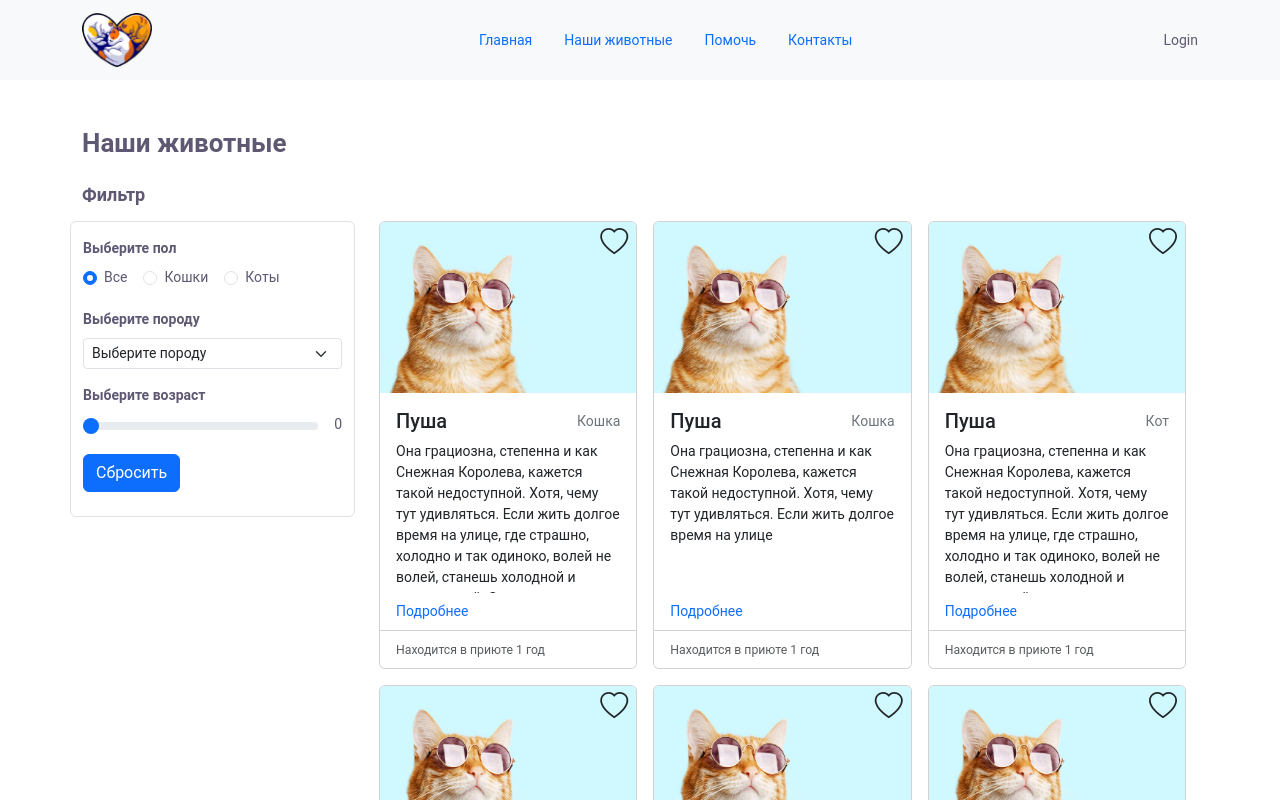
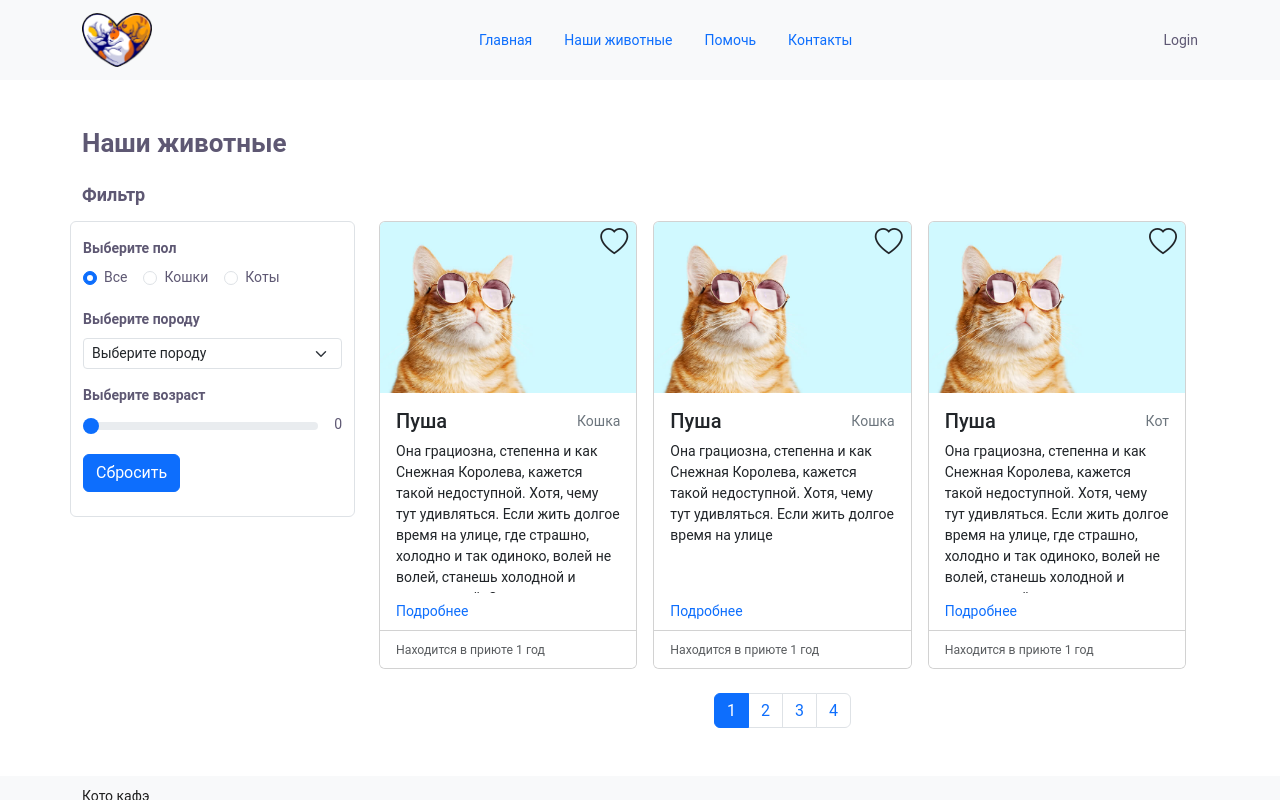
Before and after one commit to vkRadchenko/kotocafe, a React (Create React App) app: page / in a window 1280 px wide. Shown: the top 800 px of the page. Built offline with nearby package versions, Linux system fonts and the light colour scheme.

Commit message:
feat: add cats paginate

```diff
--- /dev/null
+++ b/src/components/common/pagination.tsx
@@ -0,0 +1,38 @@
+type paginate = {
+  currentPage: number
+  itemsCount: number
+  pageSize: number
+  onPageChange: (pageIndex: number) => void
+}
+
+const Pagination: React.FC<paginate> = ({
+  currentPage,
+  itemsCount,
+  pageSize,
+  onPageChange,
+}) => {
+  const pageCount = Math.ceil(itemsCount / pageSize)
+  if (pageCount === 1) return null
+  const arrNum: Array<number> = [...Array(pageCount).keys()].map(
+    (i: number) => i + 1
+  )
+
+  return (
+    <>
+      <ul className="pagination mt-4 justify-content-center">
+        {arrNum.map((page) => (
+          <li
+            key={'page_' + page}
+            className={`page-item ${page === currentPage ? 'active' : ''}`}
+          >
+            <button onClick={() => onPageChange(page)} className="page-link">
+              {page}
+            </button>
+          </li>
+        ))}
+      </ul>
+    </>
+  )
+}
+
+export default Pagination
--- a/src/components/pages/catsListPage/catsListPage.tsx
+++ b/src/components/pages/catsListPage/catsListPage.tsx
@@ -1,15 +1,34 @@
+import React, { useState } from 'react'
 import CardCat from 'components/common/cardCat/cardCat'
+import Pagination from 'components/common/pagination'
 import initialCats from 'mockData/cats'
+import { paginate } from 'utils/paginate'
 
 const CatsListPage: React.FC = () => {
+  const [currentPage, setCurrentPage] = useState<number>(1)
+  const catsLenght = initialCats.length
+  const pageSize = 3
+
+  const handlePageChange = (pageIndex: number) => {
+    console.log(pageIndex)
+    setCurrentPage(pageIndex)
+  }
+
+  const cropCatsList = paginate(initialCats, currentPage, pageSize)
+
   return (
     <>
       <div className="container overflow-hidden">
         <div className="row row-cols-1 row-cols-md-3 g-3">
-          {initialCats.map((cat) => (
-            <CardCat {...cat} key={cat.id} />
-          ))}
+          {catsLenght > 0 &&
+            cropCatsList.map((cat) => <CardCat {...cat} key={cat.id} />)}
         </div>
+        <Pagination
+          currentPage={currentPage}
+          itemsCount={catsLenght}
+          pageSize={pageSize}
+          onPageChange={handlePageChange}
+        />
       </div>
     </>
   )
```
